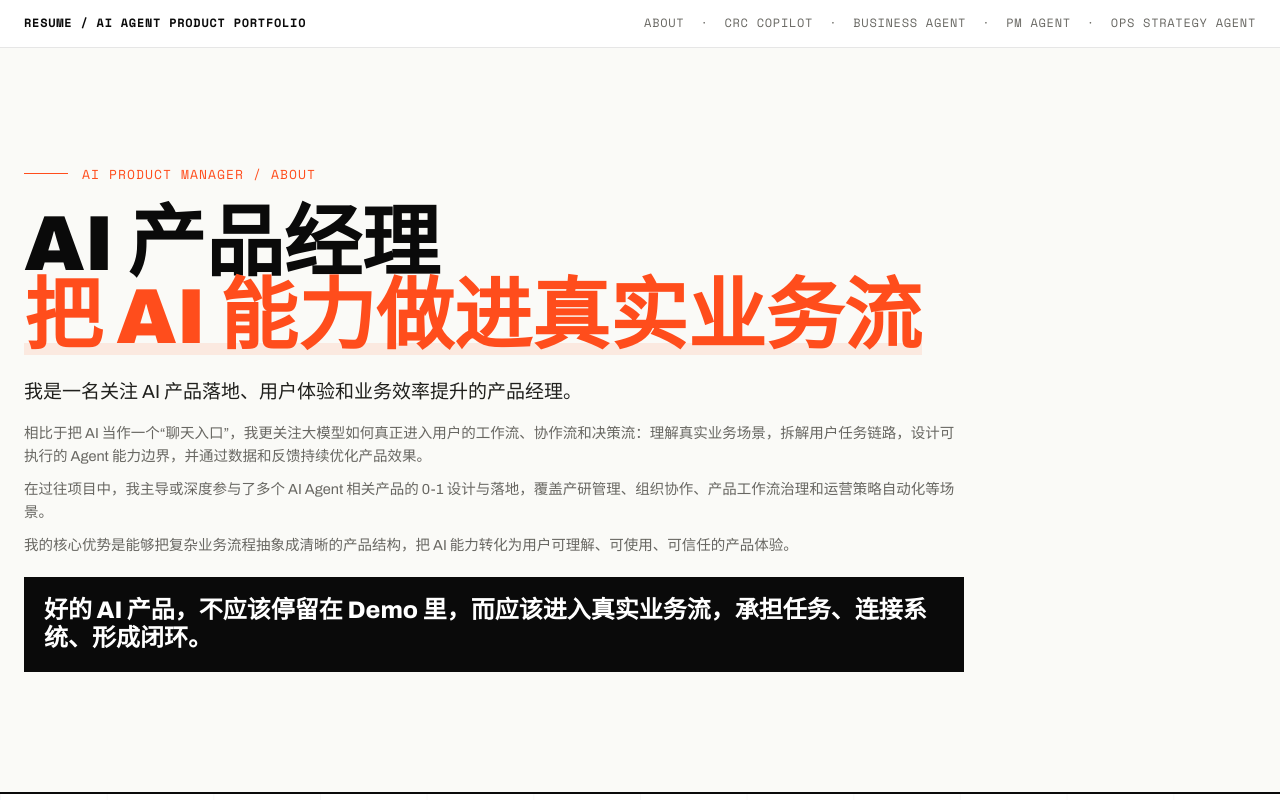
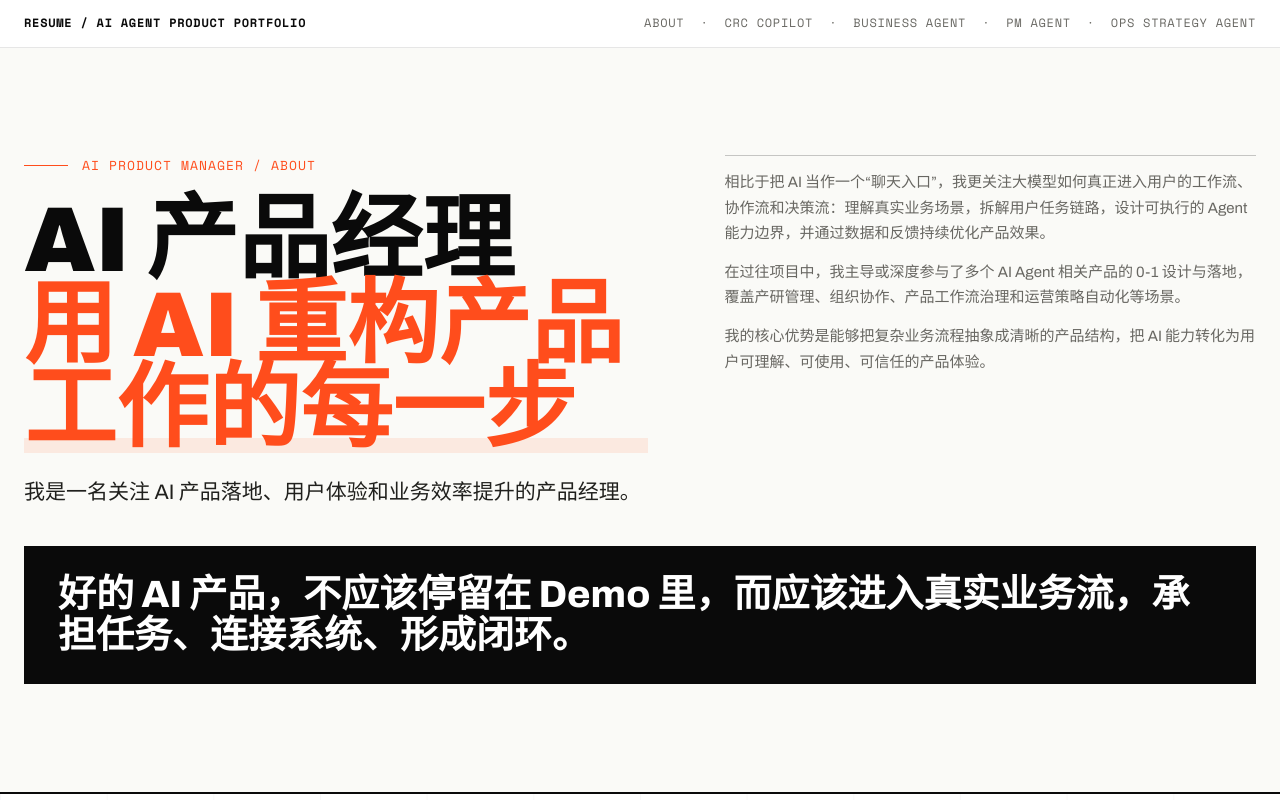
Before and after one commit to Daiyuxin26/Daiyuxin26.github.io, a plain HTML site: page index.html in a window 1280 px wide. Shown: the top 800 px of the page. Drawn offline with nearby package versions, Linux system fonts and the light colour scheme.

Commit message:
add first page

```diff
--- a/index.html
+++ b/index.html
@@ -152,8 +152,9 @@
   .profile-page {
     position: relative;
     z-index: 1;
-    min-height: calc(100vh - 54px);
-    padding: 44px 0 48px;
+    min-height: min(760px, calc(100vh - 54px));
+    min-height: min(760px, calc(100svh - 54px));
+    padding: clamp(36px, 5vh, 64px) 0;
     border-bottom: 2px solid var(--ink);
     background: var(--paper);
     display: flex;
@@ -164,43 +165,62 @@
     display: block;
   }
 
+  .profile-main {
+    display: grid;
+    grid-template-columns: minmax(0, 1.08fr) minmax(360px, 0.92fr);
+    column-gap: clamp(40px, 6vw, 96px);
+    row-gap: 0;
+    align-items: start;
+  }
+
+  .profile-main > .label,
+  .profile-main h1,
+  .profile-lede {
+    grid-column: 1;
+  }
+
   .profile-main h1 {
-    margin: 24px 0 22px;
-    font-size: 78px;
+    margin: 22px 0 24px;
+    font-size: 92px;
     font-weight: 850;
-    line-height: 0.94;
+    line-height: 0.92;
     letter-spacing: 0;
   }
 
   .profile-lede {
-    max-width: 920px;
-    margin-bottom: 16px;
+    max-width: 760px;
+    margin-bottom: 0;
     color: var(--ink-2);
-    font-size: 19px;
+    font-size: 21px;
     line-height: 1.55;
   }
 
   .profile-copy {
+    grid-column: 2;
+    grid-row: 1 / span 3;
     display: grid;
-    gap: 10px;
-    max-width: 940px;
+    gap: 14px;
+    max-width: none;
+    padding-top: 14px;
+    border-top: 1px solid var(--line-strong);
   }
 
   .profile-copy p {
     margin: 0;
     color: var(--muted);
-    font-size: 14.5px;
-    line-height: 1.58;
+    font-size: 15px;
+    line-height: 1.68;
   }
 
   .profile-manifesto {
-    margin-top: 20px;
-    padding: 20px;
-    max-width: 940px;
+    grid-column: 1 / -1;
+    margin-top: 38px;
+    padding: 28px 34px;
+    max-width: none;
     background: var(--ink);
     color: #fff;
-    font-size: 24px;
-    line-height: 1.16;
+    font-size: 38px;
+    line-height: 1.08;
     font-weight: 800;
     letter-spacing: 0;
   }
@@ -827,6 +847,19 @@
 
   @media (max-width: 1180px) {
     .profile-page { align-items: flex-start; }
+    .profile-main { grid-template-columns: 1fr; }
+    .profile-main > .label,
+    .profile-main h1,
+    .profile-lede,
+    .profile-copy,
+    .profile-manifesto {
+      grid-column: 1;
+    }
+    .profile-copy {
+      grid-row: auto;
+      max-width: 880px;
+      margin-top: 26px;
+    }
     .profile-main h1 { font-size: 72px; }
     .hero h1 { font-size: 104px; }
     .summary-head,
@@ -885,6 +918,7 @@
     .profile-manifesto {
       font-size: 24px;
       padding: 20px;
+      margin-top: 28px;
     }
     .hero { padding: 58px 0 72px; }
     .hero h1 {
@@ -961,7 +995,7 @@
         <div class="label">AI Product Manager / About</div>
         <h1>
           AI 产品经理<br>
-          <span class="accent">把 AI 能力做进真实业务流</span>
+          <span class="accent">用 AI 重构产品工作的每一步</span>
         </h1>
         <p class="profile-lede">我是一名关注 AI 产品落地、用户体验和业务效率提升的产品经理。</p>
         <div class="profile-copy">
```
